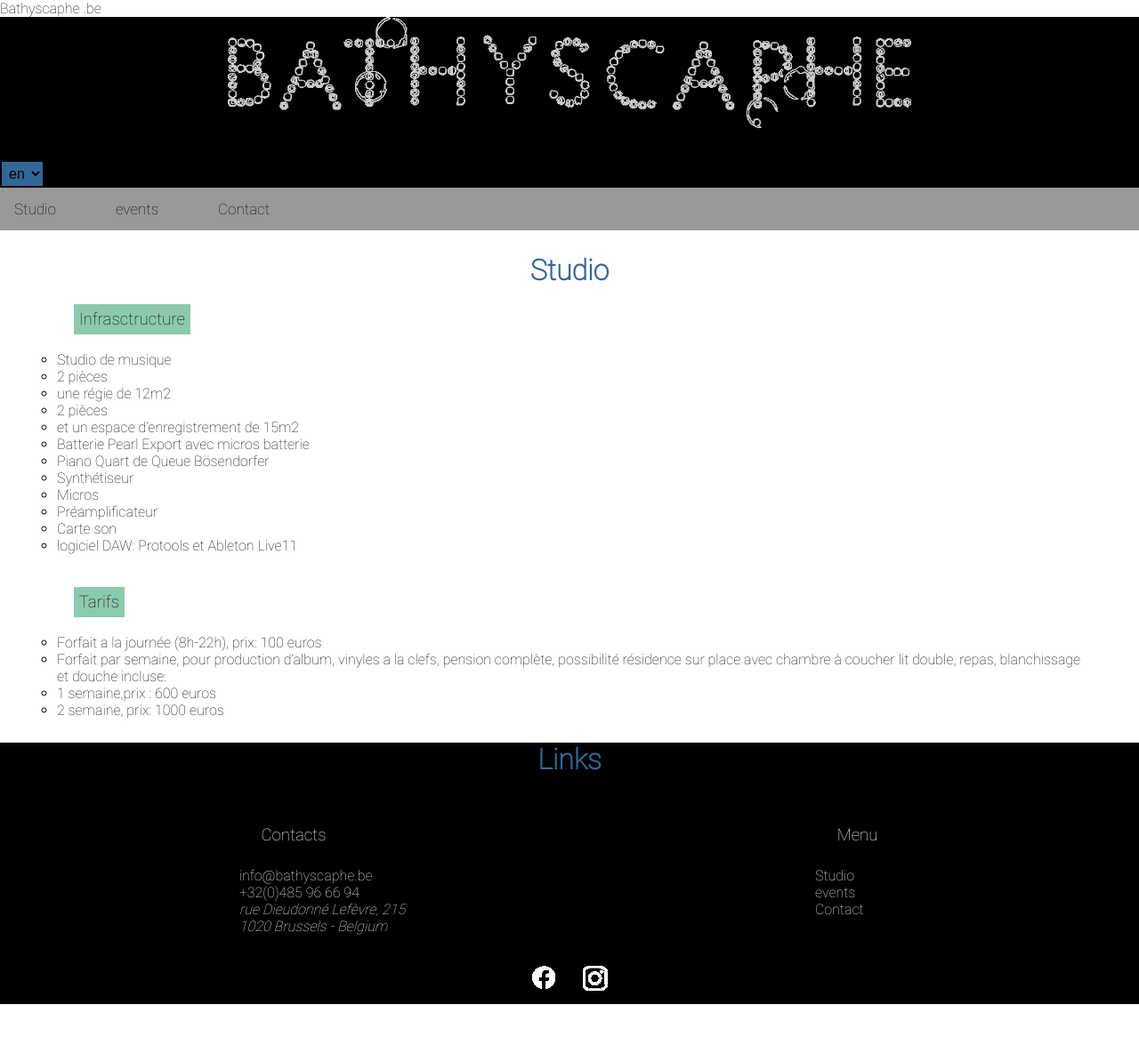
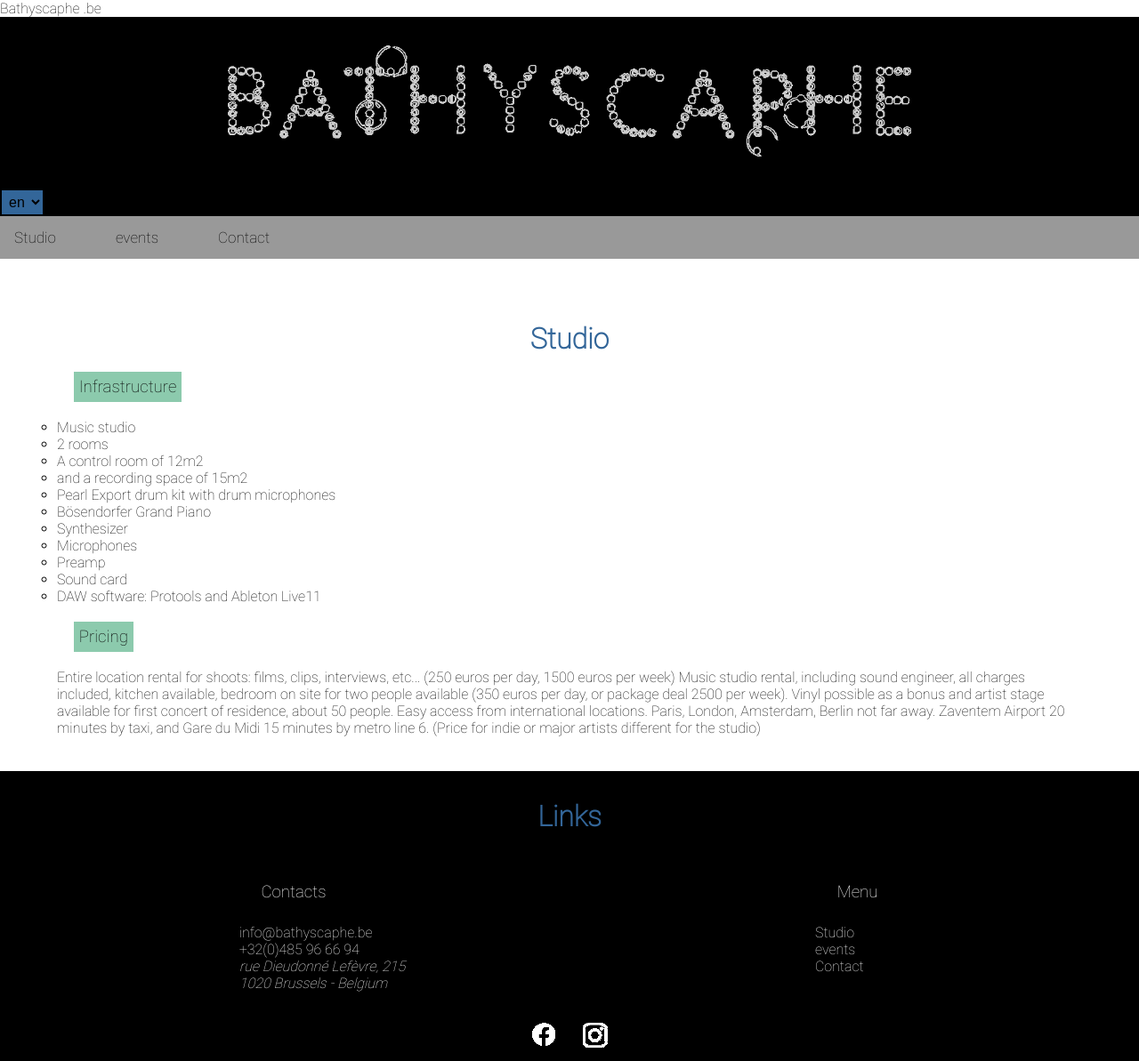
Before and after one commit to wawatusee/bathyscaphe, a PHP site: page /public/index.php in a window 1280 px wide. Shown: the whole page at 89% size. Before the commit the page ends 1129 px from the top, so only its background shows below. Run offline with PHP 8.4, Linux system fonts and the light colour scheme; some libraries are stand-ins or nearby versions.

Commit message:
Multilingue statique pour page studio

```diff
--- a/inc/pages/studio.php
+++ b/inc/pages/studio.php
@@ -1,12 +1,13 @@
-<section class="core">
-    <h2>Studio</h2>
-    <article>
+<?php
+//DATAS studio
+//Infrastructure
+$studioInfrastructureContentML=[
+    "fr"=>"
     <h3>Infrasctructure</h3>
     <ul>
         <li>Studio de musique</li>
         <li>2 pièces</li>
         <li>une régie de 12m2</li>
-                <li>2 pièces</li>
         <li>et un espace d’enregistrement de 15m2</li>
         <li>Batterie Pearl Export avec micros batterie</li>
         <li>Piano Quart de Queue Bösendorfer</li>
@@ -15,16 +16,60 @@
         <li>Préamplificateur</li>
         <li>Carte son</li>
         <li>logiciel DAW: Protools et Ableton Live11</li>
-            </ul>
+    </ul>",
+    "en"=>"<h3>Infrastructure</h3>
+    <ul>
+        <li>Music studio</li>
+        <li>2 rooms</li>
+        <li>A control room of 12m2</li>
+        <li>and a recording space of 15m2</li>
+        <li>Pearl Export drum kit with drum microphones</li>
+        <li>Bösendorfer Grand Piano</li>
+        <li>Synthesizer</li>
+        <li>Microphones</li>
+        <li>Preamp</li>
+        <li>Sound card</li>
+        <li>DAW software: Protools and Ableton Live11</li>
+    </ul>",
+    "nl"=>"<h3>Infrastructuur</h3>
+    <ul>
+        <li>Muziekstudio</li>
+        <li>2 kamers</li>
+        <li>Een controlekamer van 12m2</li>
+        <li>en een opnameruimte van 15m2</li>
+        <li>Pearl Export drumstel met drummicrofoons</li>
+        <li>Bösendorfer vleugelpiano</li>
+        <li>Synthesizer</li>
+        <li>Microfoons</li>
+        <li>Voorversterker</li>
+        <li>Geluidskaart</li>
+        <li>DAW-software: Protools en Ableton Live11</li>
+    </ul>"
+];
+$studioPricingContentML=[
+    "fr"=>"<h3>Tarifs</h3>
+    <p> Location lieu entier pour tournages: films, clips, interviews, etc... (250 euros la journee, 1500 euros la semaine)
+    Location studio de musique, ingenieur du son compris, toutes charges comprises, cuisine disponible, chambre a coucher sur place pour deux personnes disponible (350 euros a la journee, ou forfait embarque 2500 la semaine). Vinyl possible à la clef et plateau d'artiste disponible pour premier concert concert de sortie de residence, environ 50 personnes.
+    Acces facile de l'internationale. Paris, Londres, Amsterdam, Berlin pas loin. Aeroport Zaventem 20 minutes en taxi, et Gare du midi 15 minutes en metro ligne 6.
+    (Prix pour indé ou major different pour le studio)</p>",
+    "en"=>"<h3>Pricing</h3>
+    <p> Entire location rental for shoots: films, clips, interviews, etc... (250 euros per day, 1500 euros per week)
+    Music studio rental, including sound engineer, all charges included, kitchen available, bedroom on site for two people available (350 euros per day, or package deal 2500 per week). Vinyl possible as a bonus and artist stage available for first concert of residence, about 50 people.
+    Easy access from international locations. Paris, London, Amsterdam, Berlin not far away. Zaventem Airport 20 minutes by taxi, and Gare du Midi 15 minutes by metro line 6.
+    (Price for indie or major artists different for the studio)</p>",
+    "nl"=>"<h3>Prijzen</h3>
+    <p> Volledige locatieverhuur voor opnames: films, clips, interviews, enz... (250 euro per dag, 1500 euro per week)
+    Verhuur van muziekstudio, inclusief geluidstechnicus, alle kosten inbegrepen, keuken beschikbaar, slaapkamer ter plaatse voor twee personen beschikbaar (350 euro per dag, of pakketdeal 2500 per week). Vinyl mogelijk als extra en podium beschikbaar voor het eerste concert van de residentie, ongeveer 50 personen.
+    Gemakkelijke toegang vanuit internationale locaties. Parijs, Londen, Amsterdam, Berlijn niet ver weg. Zaventem Airport 20 minuten met de taxi, en Gare du Midi 15 minuten met metrolijn 6.
+    (Prijs voor indie- of grote artiesten verschilt voor de studio)</p>"
+]
+?>
+<section class="core">
+    <h2>Studio</h2>
+    <article>
+        <?=$studioInfrastructureContentML[$lang]?>
     </article>
-        <br>
     <article>
-            <h3>Tarifs</h3>
-            <ul>
-                <li>Forfait a la journée (8h-22h), prix: 100 euros</li>
-                <li>Forfait par semaine, pour production d’album, vinyles a la clefs, pension complète, possibilité résidence sur place avec chambre à coucher lit double, repas, blanchissage et douche incluse: </li>
-                <li>1 semaine,prix : 600 euros</li>
-                <li>2 semaine, prix: 1000 euros</li>
-            </ul>
+        <?=$studioPricingContentML[$lang]?>
     </article>
 </section>
--- a/public/css/style.css
+++ b/public/css/style.css
@@ -45,17 +45,20 @@ section{
 body{
     font-family: 'myFirstFont';
 }
+h1,h2,h3{
+    padding-top: 1em;
+}
+
 h2{
     color: var(--batho-bleu);
     font-family: "myTitleFont";
     text-align: center;
-}
-
-h2{
     font-size: 2em;
     margin-bottom: 0.5em;
     margin-top: 0.5em;
 }
+
+
 h3{
     font-family: "myTitleFont",Verdana, Geneva, Tahoma, sans-serif, sans-serif;
     font-weight: 100;
```
Also changed, not shown: inc/pages/events.php (+24 -4 lines), public/js/share.js (added, +43 -0 lines). Lines whose indentation alone changed are shown as unchanged.
